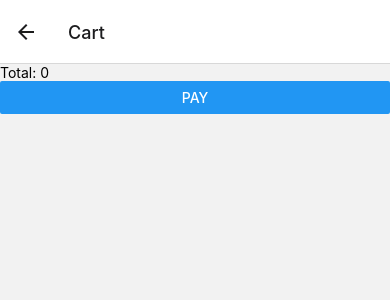
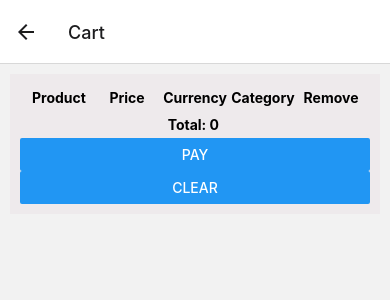
Before and after one commit to rodrigopaaz/lex-shopping, a React Native app in the folder lex-shopping/: screen /Cart in a window 390 px wide. Shown: the top 300 px of the page. Built offline with nearby package versions, Linux system fonts and the light colour scheme.

Commit message:
fix: cart renderization

```diff
--- a/lex-shopping/package.json
+++ b/lex-shopping/package.json
@@ -14,15 +14,12 @@
     "@react-native-firebase/auth": "^18.3.0",
     "@react-navigation/native": "^6.1.7",
     "@react-navigation/stack": "^6.3.17",
-    "axios": "^1.4.0",
     "expo": "~49.0.7",
     "expo-splash-screen": "~0.20.5",
     "expo-status-bar": "~1.6.0",
     "qs": "^6.11.2",
     "react": "18.2.0",
     "react-native": "0.72.3",
-    "react-native-paypal": "^4.1.0",
-    "react-native-paypal-wrapper": "^1.3.2",
     "react-native-web": "~0.19.6",
     "react-native-webview": "13.2.2"
   },
--- a/lex-shopping/src/components/ProductCard.js
+++ b/lex-shopping/src/components/ProductCard/index.js
@@ -1,6 +1,7 @@
 import { View, Text, Button } from 'react-native';
 import React from 'react';
-import useAsyncStorage from '../hooks/AsyncStorageHook';
+import useAsyncStorage from '../../hooks/AsyncStorageHook';
+import styles from './style';
 
 export default function ProductCard(data) {
   const { product } = data;
@@ -9,7 +10,7 @@ export default function ProductCard(data) {
   } = product;
   const { addData } = useAsyncStorage();
   return (
-    <View>
+    <View style={styles}>
       <Text>{name}</Text>
       <Text>{category}</Text>
       <Text>{price}</Text>
--- /dev/null
+++ b/lex-shopping/src/components/ProductCard/style.js
@@ -0,0 +1,23 @@
+import { StyleSheet } from 'react-native';
+
+const styles = StyleSheet.create({
+  main: {
+    height: 200,
+    justifyContent: 'space-evenly',
+    alignItems: 'center',
+    backgroundColor: '#fffc',
+    width: 150,
+    margin: 10,
+    borderRadius: 4,
+    elevation: 5,
+    shadowColor: 'black',
+    shadowOffset: {
+      width: 0,
+      height: 2,
+    },
+    shadowOpacity: 0.2,
+    shadowRadius: 4,
+  },
+});
+
+export default styles;
--- a/lex-shopping/src/hooks/AsyncStorageHook.js
+++ b/lex-shopping/src/hooks/AsyncStorageHook.js
@@ -18,13 +18,15 @@ const useAsyncStorage = () => {
 
     getAllData();
   }, []);
-  const addData = (product) => {
+  const addData = async (product) => {
     try {
-      const id = getData.length + 1;
-      const addToStorage = [...getData, { id, ...product }];
+      const data = await AsyncStorage.getItem('products');
+      const lastItems = JSON.parse(data) || [];
+      const addToStorage = [...lastItems, product];
       AsyncStorage.setItem('products', JSON.stringify(addToStorage));
+      setGetData(addToStorage);
     } catch (error) {
-      console.log('there is an error', error);
+      console.log('Error adding data to AsyncStorage', error);
     }
   };
 
@@ -33,7 +35,7 @@ const useAsyncStorage = () => {
       const index = getData.findIndex((p) => p.id === product.id);
       const update = getData;
       update[index] = product;
-      setGetData(getData.splice(index, 1));
+      setGetData(update);
       AsyncStorage.setItem('products', JSON.stringify(update));
     } catch (error) {
       console.log('there is an error', error);
@@ -50,8 +52,13 @@ const useAsyncStorage = () => {
     }
   };
 
+  const clearData = async () => {
+    AsyncStorage.clear();
+    setGetData([]);
+  };
+
   return {
-    getData, addData, removeData, updateData,
+    getData, addData, removeData, updateData, clearData,
   };
 };
 
--- a/lex-shopping/src/pages/Cart/index.js
+++ b/lex-shopping/src/pages/Cart/index.js
@@ -1,30 +1,56 @@
 import { Text, View, Button } from 'react-native';
-import React from 'react';
+import React, { useEffect, useState } from 'react';
 import { useNavigation } from '@react-navigation/native';
 import usePayPalData from '../../utils/PayPal';
 import useAsyncStorage from '../../hooks/AsyncStorageHook';
+import styles from './style';
 
-export default function AdminArea() {
+export default function Cart() {
   const navigation = useNavigation();
   const { getData } = useAsyncStorage();
-  const totalValue = getData.reduce((acc, curr) => acc + Number(curr.price), 0);
+  const [cart, setCart] = useState([]);
+  const { removeData, clearData } = useAsyncStorage();
+  const [totalValue, setTotalValue] = useState(0);
   const handleNavigation = async () => {
     const url = await usePayPalData(totalValue);
     navigation.navigate('PaypalPage', {
       path: url.links[1].href,
     });
   };
+  useEffect(() => {
+    setCart(getData);
+    const value = getData.reduce((acc, curr) => acc + Number(curr.price), 0);
+    setTotalValue(value);
+  }, [getData]);
+
   return (
-    <View>
-      {getData?.map((p) => (
-        <View>
-          <Text>{p.name}</Text>
-          <Text>{p.price}</Text>
-          <Text>{p.currency}</Text>
-          <Text>{p.category}</Text>
+    <View style={styles.table}>
+      <View style={styles.row}>
+        <Text style={styles.cellHeader}>Product</Text>
+        <Text style={styles.cellHeader}>Price</Text>
+        <Text style={styles.cellHeader}>Currency</Text>
+        <Text style={styles.cellHeader}>Category</Text>
+        <Text style={styles.cellHeader}>Remove</Text>
+      </View>
+      {cart?.map((p) => (
+        <View key={p.id} style={styles.row}>
+          <Text style={styles.cell}>{p.name}</Text>
+          <Text style={styles.cell}>{p.price}</Text>
+          <Text style={styles.cell}>{p.currency}</Text>
+          <Text style={styles.cell}>{p.category}</Text>
+          <Button
+            style={styles.cell}
+            title="x"
+            onPress={() => {
+              const removed = cart.filter((e) => e.id !== p.id);
+              setTotalValue(totalValue - p.price);
+              setCart(removed);
+              removeData(p.id);
+            }}
+          />
         </View>
       ))}
-      <Text>
+      <Text style={styles.total}>
         Total:
         {' '}
         {totalValue}
@@ -34,6 +60,14 @@ export default function AdminArea() {
         onPress={handleNavigation}
         title="Pay"
       />
+      <Button
+        onPress={() => {
+          clearData();
+          setTotalValue(0);
+          setCart([]);
+        }}
+        title="Clear"
+      />
     </View>
   );
 }
--- a/lex-shopping/src/pages/Cart/style.js
+++ b/lex-shopping/src/pages/Cart/style.js
@@ -1,3 +1,32 @@
-const styles = StyleSheet.create({ first: '' });
+import { StyleSheet } from 'react-native';
+
+const styles = StyleSheet.create({
+  table: {
+    backgroundColor: '#EEEAEC',
+    padding: 10,
+    margin: 10,
+  },
+  row: {
+    flexDirection: 'row',
+    justifyContent: 'space-between',
+    padding: 5,
+  },
+  cellHeader: {
+    fontWeight: 'bold',
+    flex: 1,
+    textAlign: 'center',
+  },
+  cell: {
+    flex: 1,
+    textAlign: 'center',
+  },
+  total: {
+    flexDirection: 'row',
+    justifyContent: 'flex-end',
+    fontWeight: 'bold',
+    textAlign: 'center',
+    padding: 5,
+  },
+});
 
 export default styles;
--- a/lex-shopping/src/pages/CreateProduct/index.js
+++ b/lex-shopping/src/pages/CreateProduct/index.js
@@ -50,7 +50,7 @@ export default function CreateProduct(fileData) {
           await getAllData();
         }}
         title="Create Product"
-        color="#green"
+        color="#023456"
         accessibilityLabel=""
       />
       <Button
--- a/lex-shopping/src/pages/Main/index.js
+++ b/lex-shopping/src/pages/Main/index.js
@@ -2,9 +2,9 @@ import {
   View, Button, ScrollView,
 } from 'react-native';
 import React, { useContext, useEffect, useState } from 'react';
-import ProductCard from '../../components/ProductCard';
 import AppContext from '../../context/Context';
 import styles from './style';
+import ProductCard from '../../components/ProductCard';
 
 export default function Main(fileData) {
   const { navigation } = fileData;
@@ -12,7 +12,6 @@ export default function Main(fileData) {
   const [updatedData, setUpdatedData] = useState([]);
   useEffect(() => {
     setUpdatedData(products);
-    console.log('alterou');
   }, [products]);
 
   return (
@@ -32,9 +31,9 @@ export default function Main(fileData) {
           accessibilityLabel=""
         />
         <Button
+          style={styles.cartBtn}
           onPress={() => navigation.navigate('Cart')}
           title="Cart"
-          color="#023456"
           accessibilityLabel=""
         />
       </View>
--- a/lex-shopping/src/pages/Main/style.js
+++ b/lex-shopping/src/pages/Main/style.js
@@ -2,15 +2,19 @@ import { StyleSheet } from 'react-native';
 
 const styles = StyleSheet.create({
   main: {
-    display: 'flex',
     flexDirection: 'row',
     flexWrap: 'wrap',
-    height: '500px',
     justifyContent: 'space-evenly',
     alignItems: 'center',
+    padding: 10,
   },
   secondary: {
-    display: 'flex',
+    margin: 1,
+  },
+  cartBtn: {
+    position: 'absolute',
+    bottom: 0,
+    left: 10,
   },
 });
 
--- a/lex-shopping/src/pages/UpdateProduct/style.js
+++ b/lex-shopping/src/pages/UpdateProduct/style.js
@@ -1 +1,3 @@
-const styles = StyleSheet.create({first})
+const styles = StyleSheet.create({ first: '' });
+
+export default styles;
```
Also changed, not shown: 1 other file (tests, documents, lock files or other folders).
